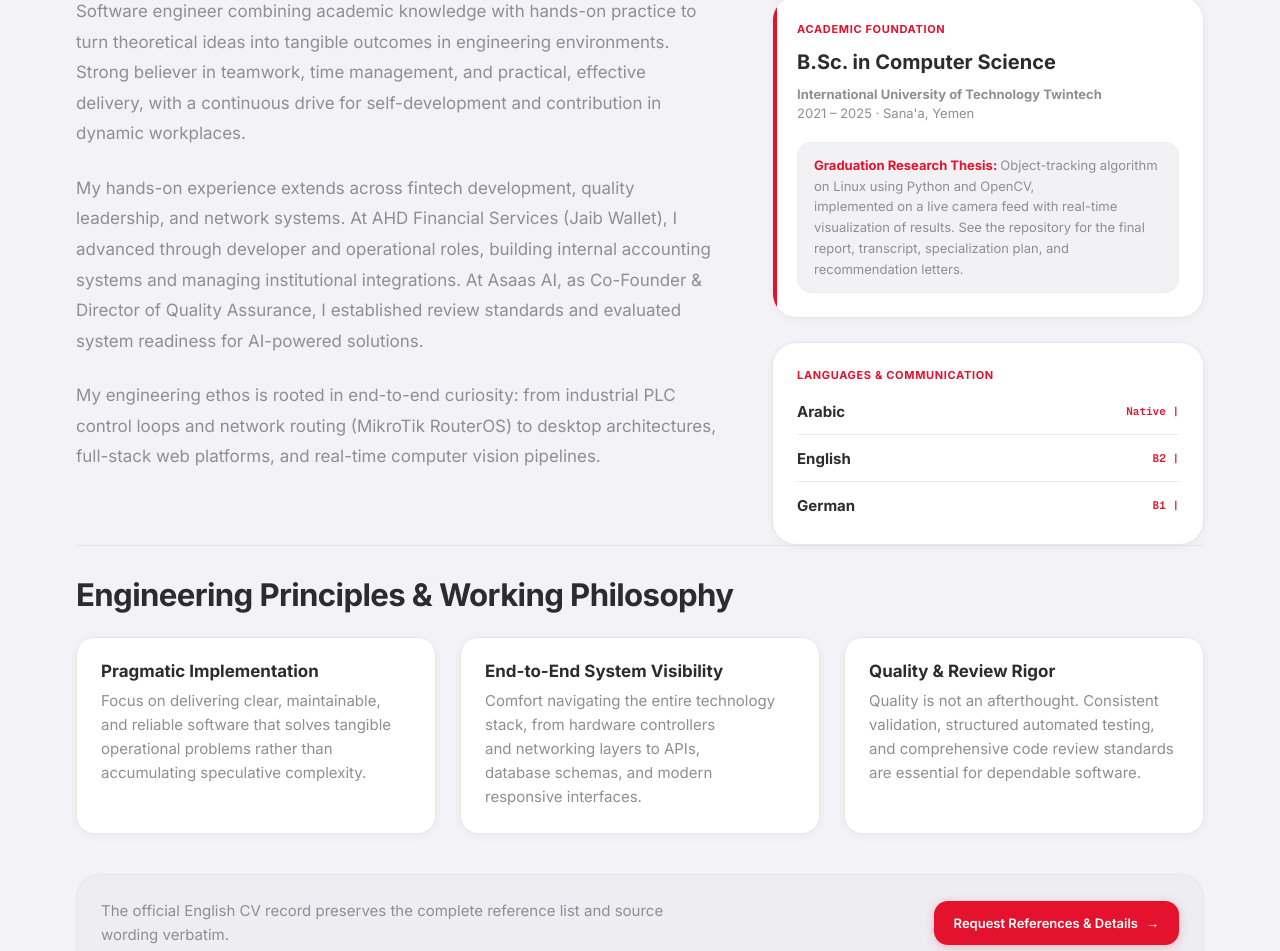
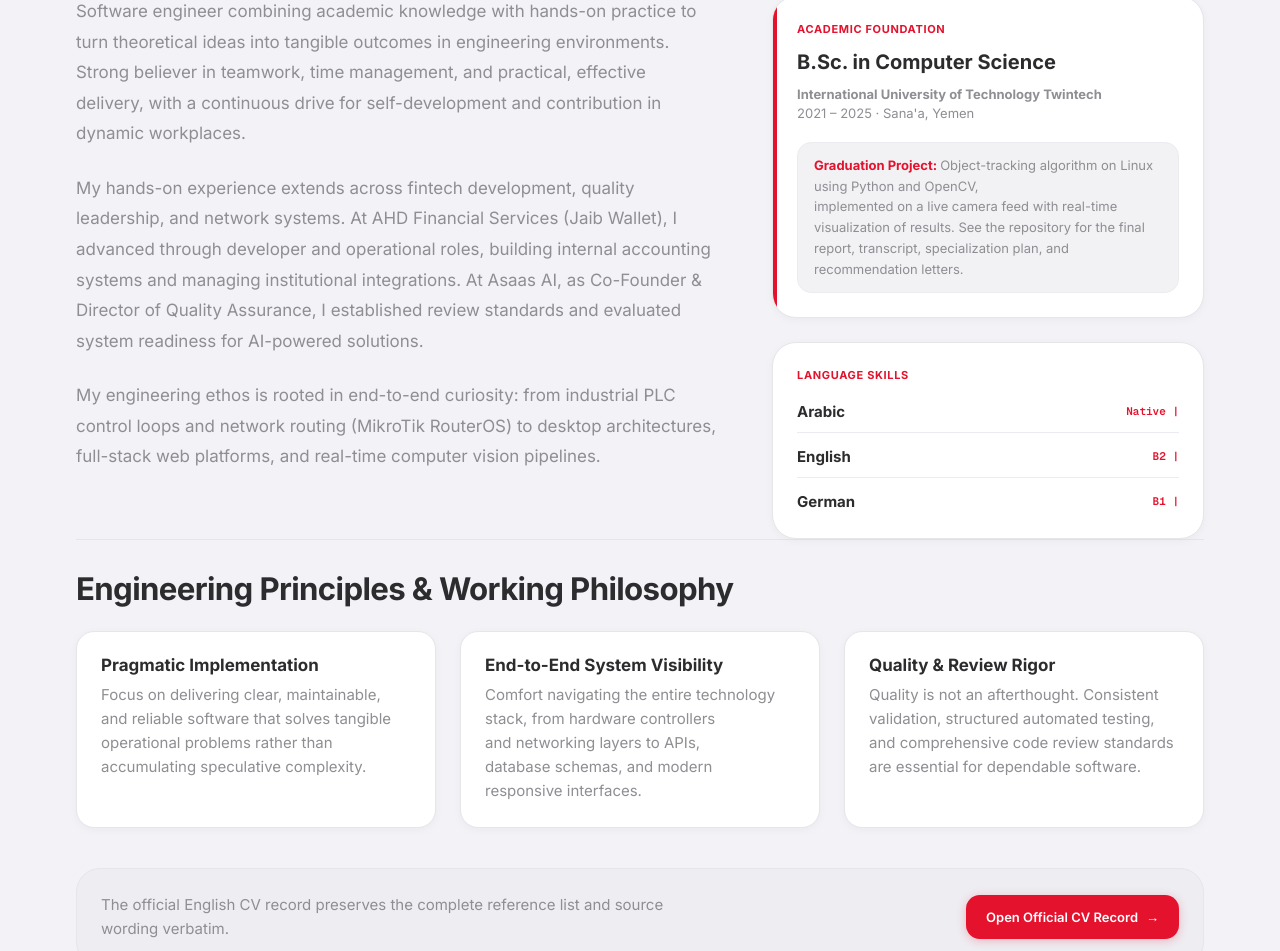
Before and after one commit to a2sn2/alhassan-portfolio, a Next.js app: page /about in a window 1280 px wide. Shown: the part 484-1435 px from the top of the page. Built offline with nearby package versions, Linux system fonts and the light colour scheme.

Commit message:
feat(about): surface exact CV profile wording and official record

```diff
--- a/src/app/about/page.tsx
+++ b/src/app/about/page.tsx
@@ -23,16 +23,13 @@ export default function AboutPage() {
   return (
     <div className={styles.aboutPage}>
       <Container>
-        {/* Page Header */}
         <header className={styles.header}>
           <span className={styles.kicker}>{aboutContent.kicker}</span>
           <h1 className={styles.title}>{aboutContent.title}</h1>
           <p className={styles.description}>{aboutContent.description}</p>
         </header>
 
-        {/* Narrative & Credentials Layout */}
         <div className={styles.narrativeLayout} style={{ marginTop: "var(--space-10)" }}>
-          {/* Main Editorial Story */}
           <div className={styles.storyColumn}>
             {aboutContent.paragraphs.map((para, index) => (
               <p key={index} className={styles.storyParagraph}>
@@ -41,9 +38,7 @@ export default function AboutPage() {
             ))}
           </div>
 
-          {/* Education & Language Sidebar */}
           <div className={styles.sidebarColumn}>
-            {/* Education Feature */}
             <div className={styles.educationCard}>
               <span className={styles.cardKicker}>Academic Foundation</span>
               <h2 className={styles.degreeTitle}>{aboutContent.education.degree}</h2>
@@ -55,7 +50,7 @@ export default function AboutPage() {
               </div>
 
               <div className={styles.thesisBlock}>
-                <span className={styles.thesisLabel}>Graduation Research Thesis: </span>
+                <span className={styles.thesisLabel}>Graduation Project: </span>
                 <span>{aboutContent.education.thesisTitle}</span>
                 <p style={{ marginTop: "var(--space-2)", margin: 0 }}>
                   {aboutContent.education.thesisDescription}
@@ -63,9 +58,8 @@ export default function AboutPage() {
               </div>
             </div>
 
-            {/* Verified Languages */}
             <div className={styles.languagesCard}>
-              <span className={styles.cardKicker}>Languages & Communication</span>
+              <span className={styles.cardKicker}>Language Skills</span>
               <div className={styles.langList}>
                 {aboutContent.languages.map((lang) => (
                   <div key={lang.language} className={lang.language ? styles.langItem : ""}>
@@ -73,7 +67,7 @@ export default function AboutPage() {
                       <span className={styles.langName}>{lang.language}</span>
                       <span className={styles.langLevel}>{lang.level}</span>
                     </div>
-                    <p className={styles.langDesc}>{lang.proficiency}</p>
+                    {lang.proficiency && <p className={styles.langDesc}>{lang.proficiency}</p>}
                   </div>
                 ))}
               </div>
@@ -81,7 +75,6 @@ export default function AboutPage() {
           </div>
         </div>
 
-        {/* Engineering Philosophy & Principles */}
         <section className={styles.principlesSection} aria-labelledby="heading-principles">
           <h2 id="heading-principles" className={styles.sectionTitle}>
             Engineering Principles & Working Philosophy
@@ -96,17 +89,15 @@ export default function AboutPage() {
           </div>
         </section>
 
-        {/* References Policy */}
         <div className={styles.referencesBanner} style={{ marginTop: "var(--space-10)" }}>
           <p className={styles.refText}>{aboutContent.referencesNote}</p>
-          <Link href="/contact" className={styles.contactCta}>
-            <span>Request References & Details</span>
+          <Link href="/official-cv" className={styles.contactCta}>
+            <span>Open Official CV Record</span>
             <span aria-hidden="true">→</span>
           </Link>
         </div>
       </Container>
 
-      {/* Chapter 2 of 6 sequential navigation */}
       <ChapterNav currentChapterIndex={2} />
     </div>
   );
```
